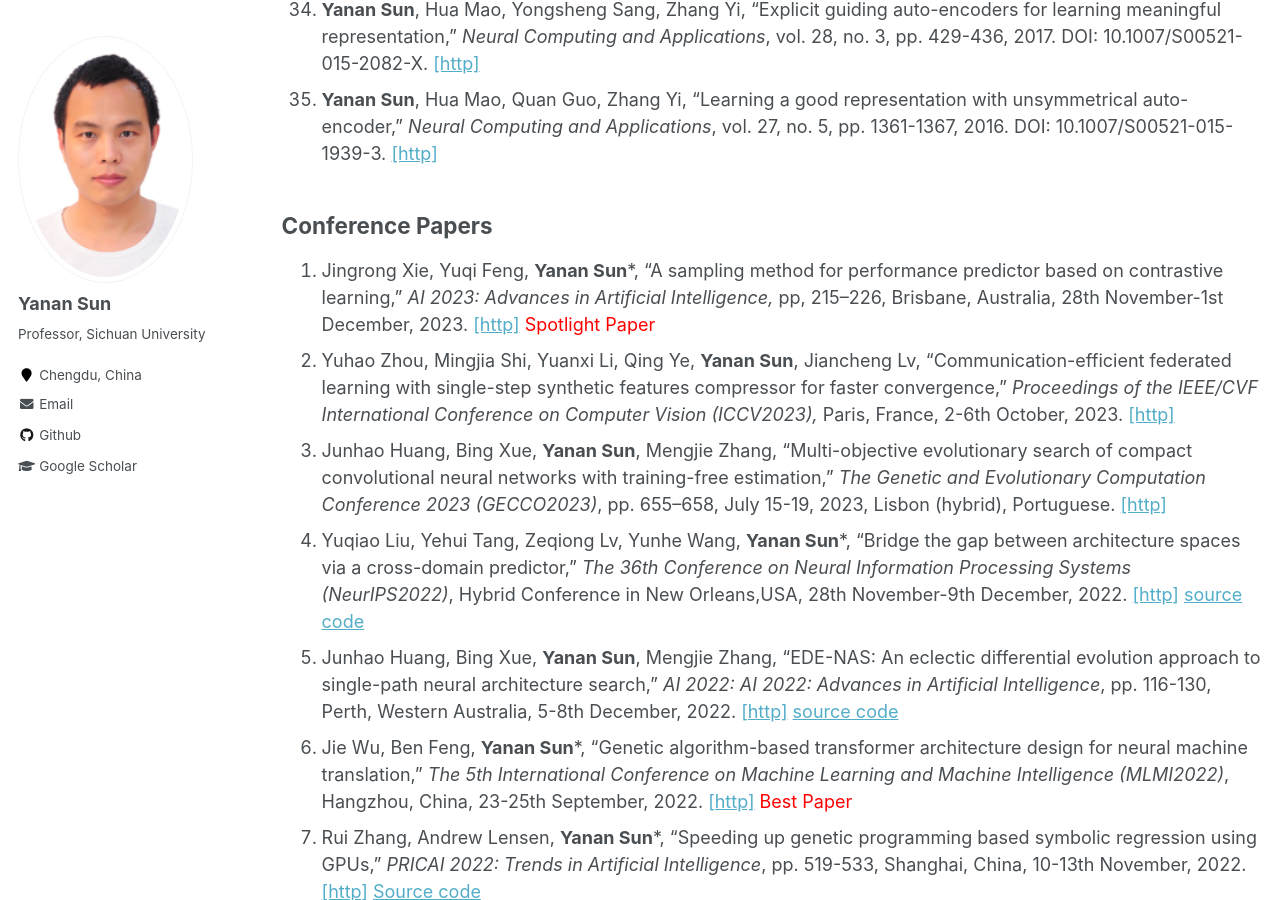
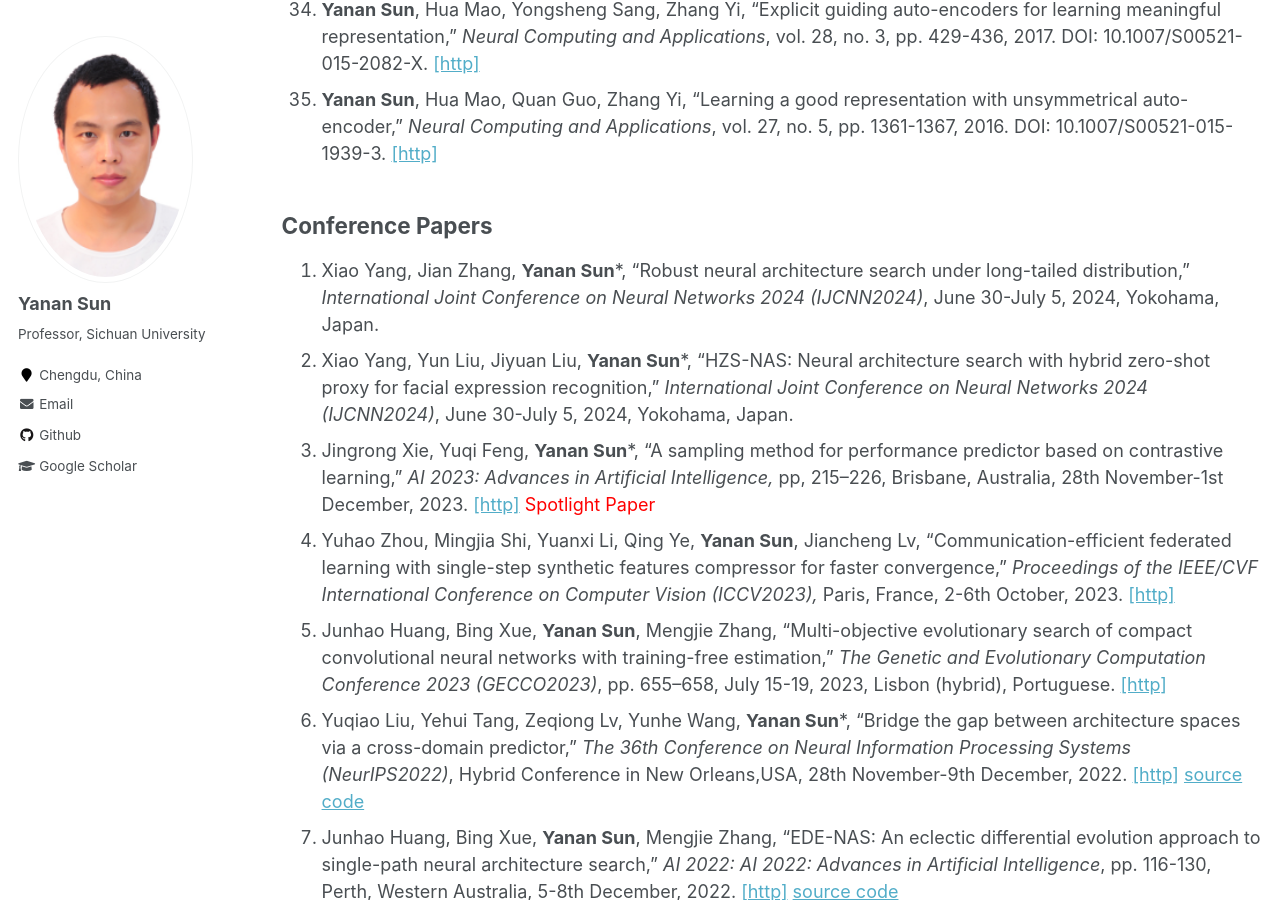
Before and after one commit to yn-sun/yn-sun.github.io, a Jekyll site: the page built from _pages/publications.md, in a window 1280 px wide and 900 px high, scrolled down 3786 px. Built offline with Jekyll 4.4.1, drawn with Linux system fonts in a browser that asks for light colours; comment, search, counter and statistics services are not loaded.

Commit message:
Update publications.md

```diff
--- a/_pages/publications.md
+++ b/_pages/publications.md
@@ -53,32 +53,34 @@
 
 
 ## Conference Papers
-1. Jingrong Xie, Yuqi Feng, **Yanan Sun***, "A sampling method for performance predictor based on contrastive learning," <i>AI 2023: Advances in Artificial Intelligence,</i> pp, 215–226, Brisbane, Australia, 28th November-1st December, 2023.  [[http]](https://link.springer.com/chapter/10.1007/978-981-99-8388-9_18)  <span style="color: #FF0000">Spotlight Paper</span>
-2. Yuhao Zhou, Mingjia Shi, Yuanxi Li, Qing Ye, **Yanan Sun**, Jiancheng Lv, "Communication-efficient federated learning with single-step synthetic features compressor for faster convergence," <i>Proceedings of the IEEE/CVF International Conference on Computer Vision (ICCV2023),</i> Paris, France, 2-6th October, 2023.   [[http]](https://ieeexplore.ieee.org/abstract/document/10376768)
-3. Junhao Huang, Bing Xue, **Yanan Sun**, Mengjie Zhang, "Multi-objective evolutionary search of compact convolutional neural networks with training-free estimation," <i>The Genetic and Evolutionary Computation Conference 2023 (GECCO2023)</i>, pp. 655–658, July 15-19, 2023, Lisbon (hybrid), Portuguese. [[http]](https://dl.acm.org/doi/10.1145/3583133.3590535)
-4. Yuqiao Liu, Yehui Tang, Zeqiong Lv, Yunhe Wang, **Yanan Sun***, "Bridge the gap between architecture spaces via a cross-domain predictor," <i>The 36th Conference on Neural Information Processing Systems (NeurIPS2022)</i>, Hybrid Conference in New Orleans,USA, 28th November-9th December, 2022. [[http]](https://openreview.net/pdf?id=nE6vnoHz9--) [source code](https://github.com/lyq998/CDP)
-5. Junhao Huang, Bing Xue, **Yanan Sun**, Mengjie Zhang, "EDE-NAS: An eclectic differential evolution approach to single-path neural architecture search," <i>AI 2022: AI 2022: Advances in Artificial Intelligence</i>, pp. 116-130, Perth, Western Australia, 5-8th December, 2022. [[http]](https://link.springer.com/chapter/10.1007/978-3-031-22695-3_9) [source code](https://github.com/HuangJunh/EDE-NAS)
-6. Jie Wu, Ben Feng, **Yanan Sun***, "Genetic algorithm-based transformer architecture design for neural machine translation," <i>The 5th International Conference on Machine Learning and Machine Intelligence (MLMI2022)</i>, Hangzhou, China, 23-25th September, 2022. [[http]](https://dl.acm.org/doi/abs/10.1145/3568199.3568215)  <span style="color: #FF0000">Best Paper</span>
-7. Rui Zhang, Andrew Lensen, **Yanan Sun***, "Speeding up genetic programming based symbolic regression using GPUs," <i>PRICAI 2022: Trends in Artificial Intelligence</i>, pp. 519-533, Shanghai, China, 10-13th November, 2022. [[http]](https://link.springer.com/chapter/10.1007/978-3-031-20862-1_38) [Source code](https://github.com/RayZhhh/SymbolicRegressionGPU)
-8. Jie Wu, **Yanan Sun***, "Adaptively joint pixel-wise semantic correlation in surface normal estimation," <i>International Joint Conference on Neural Networks (IJCNN 2022)</i>, Padua, Italy, 18-23th July, 2022. [[http]](https://ieeexplore.ieee.org/abstract/document/9892847)
-9. Zilin Xiao, **Yanan Sun***, "Exploring the effectiveness of appearance descriptor in DeepSORT," <i>International Joint Conference on Neural Networks (IJCNN 2022)</i>, Padua, Italy, 18-23th July, 2022. [[http]](https://ieeexplore.ieee.org/abstract/document/9892847) [Source code](https://github.com/MrZilinXiao/Exploring-DeepSORT)
-10. Shuchao Deng, **Yanan Sun***, Galvan Edgar, "Neural architecture search using genetic algorithm for facial expression recognition," <i>The Genetic and Evolutionary Computation Conference 2022 (GECCO2022)</i>, pp. 423-426, July 9-13, 2022, Boston (hybrid), USA. [[http]](https://dl.acm.org/doi/10.1145/3520304.3528884) [Source code](https://github.com/Xiaojiuwo168/GA-FER)
-11. Peng Zeng, Andrew Lensen, **Yanan Sun***, "Large scale image classification using GPU-based genetic programming," <i>The Genetic and Evolutionary Computation Conference 2022 (GECCO2022)</i>, pp. 619–622, July 9-13, 2022, Boston (hybrid), USA. [[http]](https://dl.acm.org/doi/10.1145/3520304.3528892) [source code](https://github.com/zengpengnuaa/GPU_GP)
-12. Jie Wu, **Yanan Sun***, "Evolving deep parallel neural networks for multi-task learning," <i>ICA3PP 2021: Algorithms and Architectures for Parallel Processing</i>, pp. 517–531, 3-5 December, 2021, Xiamen, China. [[http]](https://link.springer.com/chapter/10.1007/978-3-030-95388-1_34) [Source code](https://github.com/J-Wu97/EVO-MTL)
-13. Yuhan Fang, Yuqiao Liu, **Yanan Sun***, "Evolving deep neural networks for collaborative filtering," <i>ICONIP 2021: Neural Information Processing</i>, pp. 230–238, 8-12 December, 2021, BALI, Indonesia. [[http]](https://link.springer.com/chapter/10.1007/978-3-030-92310-5_27) [Source code](https://github.com/PRIEEE/Evolve-CF)
-14. Yuqiao Liu, Yehui Tang, **Yanan Sun***, "Homogeneous architecture augmentation for neural predictor," <i>Proceedings of the IEEE/CVF International Conference on Computer Vision (ICCV2021),</i> pp. 12249-12258, 2021. [[http]](https://openaccess.thecvf.com/content/ICCV2021/html/Liu_Homogeneous_Architecture_Augmentation_for_Neural_Predictor_ICCV_2021_paper.html) [Source code](https://github.com/lyq998/HAAP)
-15. Ben Feng, Dayiheng Liu, **Yanan Sun***, "Evolving transformer architecture for neural machine translation," <i>Proceedings of the Genetic and Evolutionary Computation Conference Companion (GECCO2021),</i> pp. 273-274, 2021. DOI:10.1145/3449726.3459441. [[http]](https://dl.acm.org/doi/abs/10.1145/3449726.3459441)
-16. Junhao Huang, Bing Xue, **Yanan Sun**, Mengjie Zhang, "A flexible variable-length particle swarm optimization approach to convolutional neural network architecture design," Accepted by <i>IEEE Congress on Evolutionary Computation 2021 (CEC2021)</i>, 28 June-1 July, Kraków, Poland (VIRTUAL), 2021. DOI: 10.1109/CEC45853.2021.9504716. [[http]](https://ieeexplore.ieee.org/document/9504716) [Source code](https://github.com/HuangJunh/FPSO) <span style="color: #FF0000">Best Student Paper Nomination (ONLY four among >400 accepted papers)</span>
-17. Xun Zhou, A.K. Qin, **Yanan Sun**, Kay Chen Tan, "A survey of advances in evolutionary neural architecture search," Accepted by <i>IEEE Congress on Evolutionary Computation 2021 (CEC2021)</i>, 28 June-1 July, Kraków, Poland (VIRTUAL), 2021, DOI:10.1109/CEC45853.2021.9504890. [[http]](https://ieeexplore.ieee.org/document/9504890)
-18. Jindi Lv, Qing Ye, **Yanan Sun**, Juan Zhao, Jiancheng Lv, "Heart-Darts: Classification of heartbeats using differentiable architecture search," Accepted by <i>International Joint Conference on Neural Networks (IJCNN 2021)</i>, Virtual Event, 18-22th July, 2021, DOI:10.1109/IJCNN52387.2021.9534184. [[http]](https://ieeexplore.ieee.org/document/9534184) [Source code](https://github.com/yn-sun/paper_source_code/tree/main/Heart-Darts)
-19. Wenxin Zhao, **Yanan Sun**, Bing Xue, "Improved bianry particle swarm optimization with evolutionary population dynamic for key oncogene selection," Proceedings of <i>IEEE Symposium Series on Computational Intelligence (SSCI 2020)</i>, Canberra Australia, 1-4 December, 2020, PP. 897-904. DOI: 10.1109/SSCI47803.2020.9308540. [[http]](https://ieeexplore.ieee.org/abstract/document/9308540)
-20. Yuqiao Liu, **Yanan Sun**, Bing Xue, Mengjie Zhang, "Evolving deep convolutional neural networks for hyperspectral image denoising," Proceedings of <i>International Joint Conference on Neural Networks (IJCNN 2020)</i>, Glasgow (UK), 19-24th July, 2020, DOI: 10.1109/IJCNN48605.2020.9207509. [[http]](https://ieeexplore.ieee.org/document/9207509)  [Source code](https://github.com/lyq998/pytorch)
-21. Qing Ye, Yuxuan Han, **Yanan Sun**, Jiancheng Lv, "PSO-PS:Parameter synchronization with particle swarm optimization for distributed training of deep neural networks," Proceedings of <i>International Joint Conference on Neural Networks (IJCNN 2020)</i>, Glasgow (UK), 19-24th July, 2020, DOI: 10.1109/IJCNN48605.2020.9207698. [[http]](https://ieeexplore.ieee.org/document/9207698)
-22. William Irwin-Harris, **Yanan Sun**, Bing Xue, Mengjie Zhang, "A graph-based encoding for evolutionary convolutional neural network architecture design," Proceedings of <i>IEEE Congress on Evolutionary Computation 2019 (CEC2019)</i>, Wellington, New Zealand, 2019, pp. 546-553. DOI: 10.1109/CEC.2019.8790093. [[http]](https://ieeexplore.ieee.org/document/8790093)
-23. Bin Wang, **Yanan Sun**, Bing Xue, Mengjie Zhang, "Evolving deep neural networks by multi-objective particle swarm optimization for image classification," Proceedings of <i>the Genetic and Evolutionary Computation Conference 2019 (GECCO2019)</i>, Prague, Czech Republic, 2019, PP. 490-498. DOI: 10.1145/3321707.3321735. [[http]](https://dl.acm.org/doi/10.1145/3321707.3321735)
-24. Bin Wang, **Yanan Sun**, Bing Xue, Mengjie Zhang, “A hybrid GA-PSO method for evolving architecture and short connections of deep convolutional neural networks,” <i>PRICAI 2019: Trends in Artificial Intelligence</i>, Yanuca Island, Cuvu, Fiji, 2019, pp. 650-663. DOI: 10.1007/978-3-030-29894-4_52. [[http]](https://link.springer.com/chapter/10.1007%2F978-3-030-29894-4_52)
-25. Bin Wang, **Yanan Sun**, Bing Xue, Mengjie Zhang, "A hybrid differential evolution approach to designing deep convolutional neural networks for image classification," <i>AI 2018: Advances in Artificial Intelligence</i>, Wellington, New Zealand, 2018, pp. 237-250. DOI: 10.1007/978-3-030-03991-2_24. [[http]](https://link.springer.com/chapter/10.1007%2F978-3-030-03991-2_24)
-26. **Yanan Sun**, Bing Xue, Mengjie Zhang, Gary G. Yen, "An experimental study on hyper-parameter optimization for stacked auto-encoders," Proceedings of <i>IEEE Congress on Evolutionary Computation 2018 (CEC2018)</i>, Rio de Janeiro, Brazil, 2018, pp. 638-645. DOI: 10.1109/CEC.2018.8477921. [[http]](https://ieeexplore.ieee.org/document/8477921)
-27. Bin Wang, **Yanan Sun**, Bing Xue, Mengjie Zhang, "Evolving deep convolutional neural networks by variable-length particle swarm optimization for image classification," Proceedings of <i>IEEE Congress on Evolutionary Computation 2018 (CEC2018)</i>, Rio de Janeiro, Brazil, 2018, pp. 1514-1521. DOI: 10.1109/CEC.2018.8477735. [[http]](https://ieeexplore.ieee.org/abstract/document/8477735)
-28. **Yanan Sun**, Gary G. Yen, Zhang Yi, "Global View-based selection mechanism for many-objective evolutionary algorithm," Proceedings of <i>IEEE Congress on Evolutionary Computation 2017 (CEC2017)</i>, Donostia-San Sebastián, Spain, 2017, pp. 427-434. DOI: 10.1109/CEC.2017.7969343. [[http]](https://ieeexplore.ieee.org/document/7969343)
-29. **Yanan Sun**, Gary G. Yen, Hua Mao, Zhang Yi, "Manifold dimension reduction based clustering for multi-objective evolutionary algorithm," Proceedings of <i>IEEE Congress on Evolutionary Computation 2016 (CEC2016)</i>, Vancouver, Canada, 2016, pp. 3785-3792. DOI: 10.1109/CEC.2016.7744269. [[http]](https://ieeexplore.ieee.org/document/7744269)
+1. Xiao Yang, Jian Zhang, **Yanan Sun***, "Robust neural architecture search under long-tailed distribution," <i>International Joint Conference on Neural Networks 2024 (IJCNN2024)</i>,  June 30-July 5, 2024, Yokohama, Japan.
+2. Xiao Yang, Yun Liu, Jiyuan Liu, **Yanan Sun***, "HZS-NAS: Neural architecture search with hybrid zero-shot proxy for facial expression recognition," <i>International Joint Conference on Neural Networks 2024 (IJCNN2024)</i>,  June 30-July 5, 2024, Yokohama, Japan.
+3. Jingrong Xie, Yuqi Feng, **Yanan Sun***, "A sampling method for performance predictor based on contrastive learning," <i>AI 2023: Advances in Artificial Intelligence,</i> pp, 215–226, Brisbane, Australia, 28th November-1st December, 2023.  [[http]](https://link.springer.com/chapter/10.1007/978-981-99-8388-9_18)  <span style="color: #FF0000">Spotlight Paper</span>
+4. Yuhao Zhou, Mingjia Shi, Yuanxi Li, Qing Ye, **Yanan Sun**, Jiancheng Lv, "Communication-efficient federated learning with single-step synthetic features compressor for faster convergence," <i>Proceedings of the IEEE/CVF International Conference on Computer Vision (ICCV2023),</i> Paris, France, 2-6th October, 2023.   [[http]](https://ieeexplore.ieee.org/abstract/document/10376768)
+5. Junhao Huang, Bing Xue, **Yanan Sun**, Mengjie Zhang, "Multi-objective evolutionary search of compact convolutional neural networks with training-free estimation," <i>The Genetic and Evolutionary Computation Conference 2023 (GECCO2023)</i>, pp. 655–658, July 15-19, 2023, Lisbon (hybrid), Portuguese. [[http]](https://dl.acm.org/doi/10.1145/3583133.3590535)
+6. Yuqiao Liu, Yehui Tang, Zeqiong Lv, Yunhe Wang, **Yanan Sun***, "Bridge the gap between architecture spaces via a cross-domain predictor," <i>The 36th Conference on Neural Information Processing Systems (NeurIPS2022)</i>, Hybrid Conference in New Orleans,USA, 28th November-9th December, 2022. [[http]](https://openreview.net/pdf?id=nE6vnoHz9--) [source code](https://github.com/lyq998/CDP)
+7. Junhao Huang, Bing Xue, **Yanan Sun**, Mengjie Zhang, "EDE-NAS: An eclectic differential evolution approach to single-path neural architecture search," <i>AI 2022: AI 2022: Advances in Artificial Intelligence</i>, pp. 116-130, Perth, Western Australia, 5-8th December, 2022. [[http]](https://link.springer.com/chapter/10.1007/978-3-031-22695-3_9) [source code](https://github.com/HuangJunh/EDE-NAS)
+8. Jie Wu, Ben Feng, **Yanan Sun***, "Genetic algorithm-based transformer architecture design for neural machine translation," <i>The 5th International Conference on Machine Learning and Machine Intelligence (MLMI2022)</i>, Hangzhou, China, 23-25th September, 2022. [[http]](https://dl.acm.org/doi/abs/10.1145/3568199.3568215)  <span style="color: #FF0000">Best Paper</span>
+9. Rui Zhang, Andrew Lensen, **Yanan Sun***, "Speeding up genetic programming based symbolic regression using GPUs," <i>PRICAI 2022: Trends in Artificial Intelligence</i>, pp. 519-533, Shanghai, China, 10-13th November, 2022. [[http]](https://link.springer.com/chapter/10.1007/978-3-031-20862-1_38) [Source code](https://github.com/RayZhhh/SymbolicRegressionGPU)
+10. Jie Wu, **Yanan Sun***, "Adaptively joint pixel-wise semantic correlation in surface normal estimation," <i>International Joint Conference on Neural Networks (IJCNN 2022)</i>, Padua, Italy, 18-23th July, 2022. [[http]](https://ieeexplore.ieee.org/abstract/document/9892847)
+11. Zilin Xiao, **Yanan Sun***, "Exploring the effectiveness of appearance descriptor in DeepSORT," <i>International Joint Conference on Neural Networks (IJCNN 2022)</i>, Padua, Italy, 18-23th July, 2022. [[http]](https://ieeexplore.ieee.org/abstract/document/9892847) [Source code](https://github.com/MrZilinXiao/Exploring-DeepSORT)
+12. Shuchao Deng, **Yanan Sun***, Galvan Edgar, "Neural architecture search using genetic algorithm for facial expression recognition," <i>The Genetic and Evolutionary Computation Conference 2022 (GECCO2022)</i>, pp. 423-426, July 9-13, 2022, Boston (hybrid), USA. [[http]](https://dl.acm.org/doi/10.1145/3520304.3528884) [Source code](https://github.com/Xiaojiuwo168/GA-FER)
+13. Peng Zeng, Andrew Lensen, **Yanan Sun***, "Large scale image classification using GPU-based genetic programming," <i>The Genetic and Evolutionary Computation Conference 2022 (GECCO2022)</i>, pp. 619–622, July 9-13, 2022, Boston (hybrid), USA. [[http]](https://dl.acm.org/doi/10.1145/3520304.3528892) [source code](https://github.com/zengpengnuaa/GPU_GP)
+14. Jie Wu, **Yanan Sun***, "Evolving deep parallel neural networks for multi-task learning," <i>ICA3PP 2021: Algorithms and Architectures for Parallel Processing</i>, pp. 517–531, 3-5 December, 2021, Xiamen, China. [[http]](https://link.springer.com/chapter/10.1007/978-3-030-95388-1_34) [Source code](https://github.com/J-Wu97/EVO-MTL)
+15. Yuhan Fang, Yuqiao Liu, **Yanan Sun***, "Evolving deep neural networks for collaborative filtering," <i>ICONIP 2021: Neural Information Processing</i>, pp. 230–238, 8-12 December, 2021, BALI, Indonesia. [[http]](https://link.springer.com/chapter/10.1007/978-3-030-92310-5_27) [Source code](https://github.com/PRIEEE/Evolve-CF)
+16. Yuqiao Liu, Yehui Tang, **Yanan Sun***, "Homogeneous architecture augmentation for neural predictor," <i>Proceedings of the IEEE/CVF International Conference on Computer Vision (ICCV2021),</i> pp. 12249-12258, 2021. [[http]](https://openaccess.thecvf.com/content/ICCV2021/html/Liu_Homogeneous_Architecture_Augmentation_for_Neural_Predictor_ICCV_2021_paper.html) [Source code](https://github.com/lyq998/HAAP)
+17. Ben Feng, Dayiheng Liu, **Yanan Sun***, "Evolving transformer architecture for neural machine translation," <i>Proceedings of the Genetic and Evolutionary Computation Conference Companion (GECCO2021),</i> pp. 273-274, 2021. DOI:10.1145/3449726.3459441. [[http]](https://dl.acm.org/doi/abs/10.1145/3449726.3459441)
+18. Junhao Huang, Bing Xue, **Yanan Sun**, Mengjie Zhang, "A flexible variable-length particle swarm optimization approach to convolutional neural network architecture design," Accepted by <i>IEEE Congress on Evolutionary Computation 2021 (CEC2021)</i>, 28 June-1 July, Kraków, Poland (VIRTUAL), 2021. DOI: 10.1109/CEC45853.2021.9504716. [[http]](https://ieeexplore.ieee.org/document/9504716) [Source code](https://github.com/HuangJunh/FPSO) <span style="color: #FF0000">Best Student Paper Nomination (ONLY four among >400 accepted papers)</span>
+19. Xun Zhou, A.K. Qin, **Yanan Sun**, Kay Chen Tan, "A survey of advances in evolutionary neural architecture search," Accepted by <i>IEEE Congress on Evolutionary Computation 2021 (CEC2021)</i>, 28 June-1 July, Kraków, Poland (VIRTUAL), 2021, DOI:10.1109/CEC45853.2021.9504890. [[http]](https://ieeexplore.ieee.org/document/9504890)
+20. Jindi Lv, Qing Ye, **Yanan Sun**, Juan Zhao, Jiancheng Lv, "Heart-Darts: Classification of heartbeats using differentiable architecture search," Accepted by <i>International Joint Conference on Neural Networks (IJCNN 2021)</i>, Virtual Event, 18-22th July, 2021, DOI:10.1109/IJCNN52387.2021.9534184. [[http]](https://ieeexplore.ieee.org/document/9534184) [Source code](https://github.com/yn-sun/paper_source_code/tree/main/Heart-Darts)
+21. Wenxin Zhao, **Yanan Sun**, Bing Xue, "Improved bianry particle swarm optimization with evolutionary population dynamic for key oncogene selection," Proceedings of <i>IEEE Symposium Series on Computational Intelligence (SSCI 2020)</i>, Canberra Australia, 1-4 December, 2020, PP. 897-904. DOI: 10.1109/SSCI47803.2020.9308540. [[http]](https://ieeexplore.ieee.org/abstract/document/9308540)
+22. Yuqiao Liu, **Yanan Sun**, Bing Xue, Mengjie Zhang, "Evolving deep convolutional neural networks for hyperspectral image denoising," Proceedings of <i>International Joint Conference on Neural Networks (IJCNN 2020)</i>, Glasgow (UK), 19-24th July, 2020, DOI: 10.1109/IJCNN48605.2020.9207509. [[http]](https://ieeexplore.ieee.org/document/9207509)  [Source code](https://github.com/lyq998/pytorch)
+23. Qing Ye, Yuxuan Han, **Yanan Sun**, Jiancheng Lv, "PSO-PS:Parameter synchronization with particle swarm optimization for distributed training of deep neural networks," Proceedings of <i>International Joint Conference on Neural Networks (IJCNN 2020)</i>, Glasgow (UK), 19-24th July, 2020, DOI: 10.1109/IJCNN48605.2020.9207698. [[http]](https://ieeexplore.ieee.org/document/9207698)
+24. William Irwin-Harris, **Yanan Sun**, Bing Xue, Mengjie Zhang, "A graph-based encoding for evolutionary convolutional neural network architecture design," Proceedings of <i>IEEE Congress on Evolutionary Computation 2019 (CEC2019)</i>, Wellington, New Zealand, 2019, pp. 546-553. DOI: 10.1109/CEC.2019.8790093. [[http]](https://ieeexplore.ieee.org/document/8790093)
+25. Bin Wang, **Yanan Sun**, Bing Xue, Mengjie Zhang, "Evolving deep neural networks by multi-objective particle swarm optimization for image classification," Proceedings of <i>the Genetic and Evolutionary Computation Conference 2019 (GECCO2019)</i>, Prague, Czech Republic, 2019, PP. 490-498. DOI: 10.1145/3321707.3321735. [[http]](https://dl.acm.org/doi/10.1145/3321707.3321735)
+26. Bin Wang, **Yanan Sun**, Bing Xue, Mengjie Zhang, “A hybrid GA-PSO method for evolving architecture and short connections of deep convolutional neural networks,” <i>PRICAI 2019: Trends in Artificial Intelligence</i>, Yanuca Island, Cuvu, Fiji, 2019, pp. 650-663. DOI: 10.1007/978-3-030-29894-4_52. [[http]](https://link.springer.com/chapter/10.1007%2F978-3-030-29894-4_52)
+27. Bin Wang, **Yanan Sun**, Bing Xue, Mengjie Zhang, "A hybrid differential evolution approach to designing deep convolutional neural networks for image classification," <i>AI 2018: Advances in Artificial Intelligence</i>, Wellington, New Zealand, 2018, pp. 237-250. DOI: 10.1007/978-3-030-03991-2_24. [[http]](https://link.springer.com/chapter/10.1007%2F978-3-030-03991-2_24)
+28. **Yanan Sun**, Bing Xue, Mengjie Zhang, Gary G. Yen, "An experimental study on hyper-parameter optimization for stacked auto-encoders," Proceedings of <i>IEEE Congress on Evolutionary Computation 2018 (CEC2018)</i>, Rio de Janeiro, Brazil, 2018, pp. 638-645. DOI: 10.1109/CEC.2018.8477921. [[http]](https://ieeexplore.ieee.org/document/8477921)
+29. Bin Wang, **Yanan Sun**, Bing Xue, Mengjie Zhang, "Evolving deep convolutional neural networks by variable-length particle swarm optimization for image classification," Proceedings of <i>IEEE Congress on Evolutionary Computation 2018 (CEC2018)</i>, Rio de Janeiro, Brazil, 2018, pp. 1514-1521. DOI: 10.1109/CEC.2018.8477735. [[http]](https://ieeexplore.ieee.org/abstract/document/8477735)
+30. **Yanan Sun**, Gary G. Yen, Zhang Yi, "Global View-based selection mechanism for many-objective evolutionary algorithm," Proceedings of <i>IEEE Congress on Evolutionary Computation 2017 (CEC2017)</i>, Donostia-San Sebastián, Spain, 2017, pp. 427-434. DOI: 10.1109/CEC.2017.7969343. [[http]](https://ieeexplore.ieee.org/document/7969343)
+31. **Yanan Sun**, Gary G. Yen, Hua Mao, Zhang Yi, "Manifold dimension reduction based clustering for multi-objective evolutionary algorithm," Proceedings of <i>IEEE Congress on Evolutionary Computation 2016 (CEC2016)</i>, Vancouver, Canada, 2016, pp. 3785-3792. DOI: 10.1109/CEC.2016.7744269. [[http]](https://ieeexplore.ieee.org/document/7744269)
```
